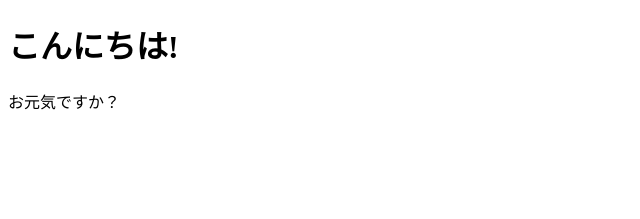
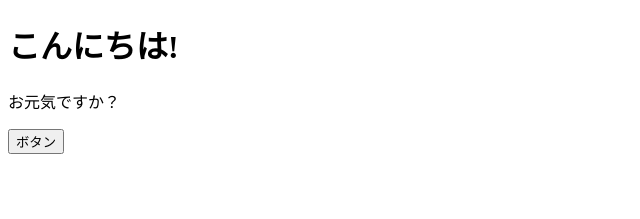
Before and after one commit to Soh1121/IntroductionToReact, a React (Vite) app: page / in a window 1280 px wide. Shown: the top 219 px of the page, without its empty margins (0-640 px from the left). Built offline with nearby package versions, Linux system fonts and the light colour scheme.

Commit message:
✨feat: イベントの扱い方を学習

```diff
--- a/src/App.jsx
+++ b/src/App.jsx
@@ -1,8 +1,13 @@
 export const App = () => {
+	const onClickButton = () => alert();
 	return (
 		<>
 			<h1>こんにちは!</h1>
 			<p>お元気ですか？</p>
+			{console.log("hoge")}
+			<button type="button" onClick={onClickButton}>
+				ボタン
+			</button>
 		</>
 	);
 };
```
